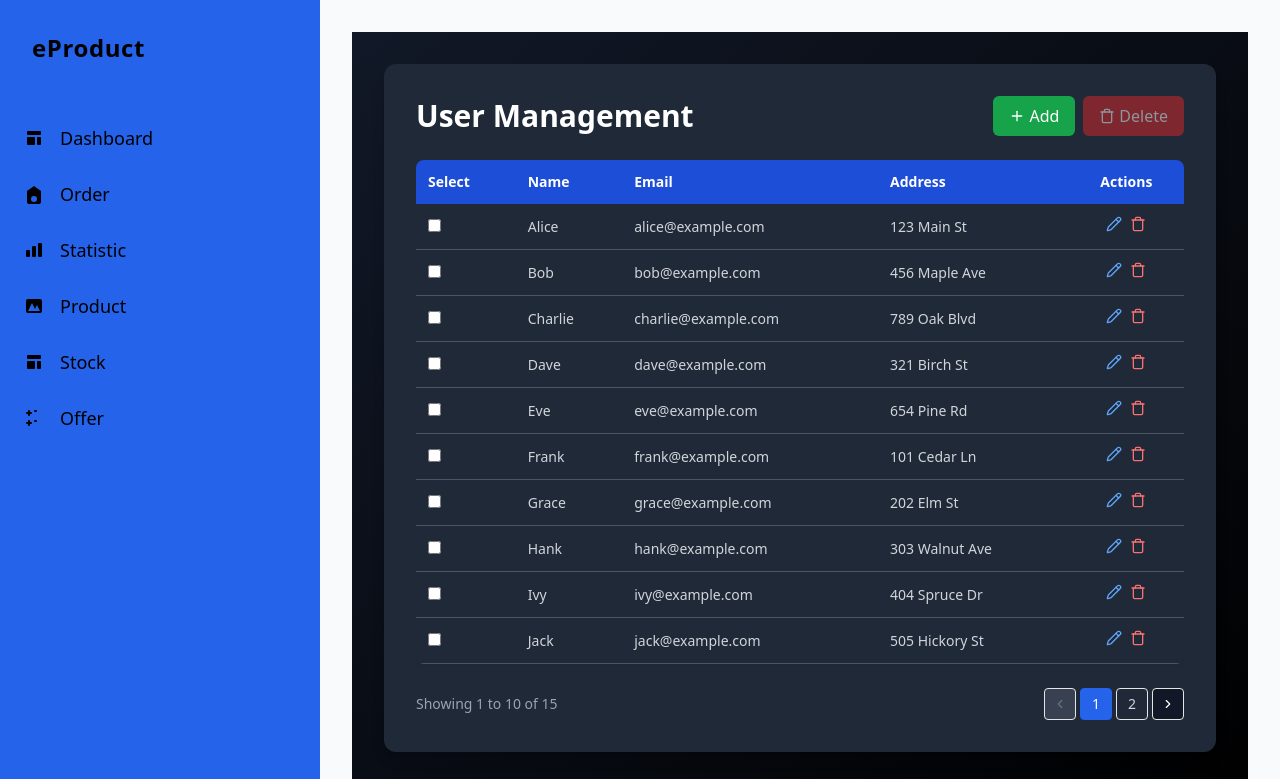
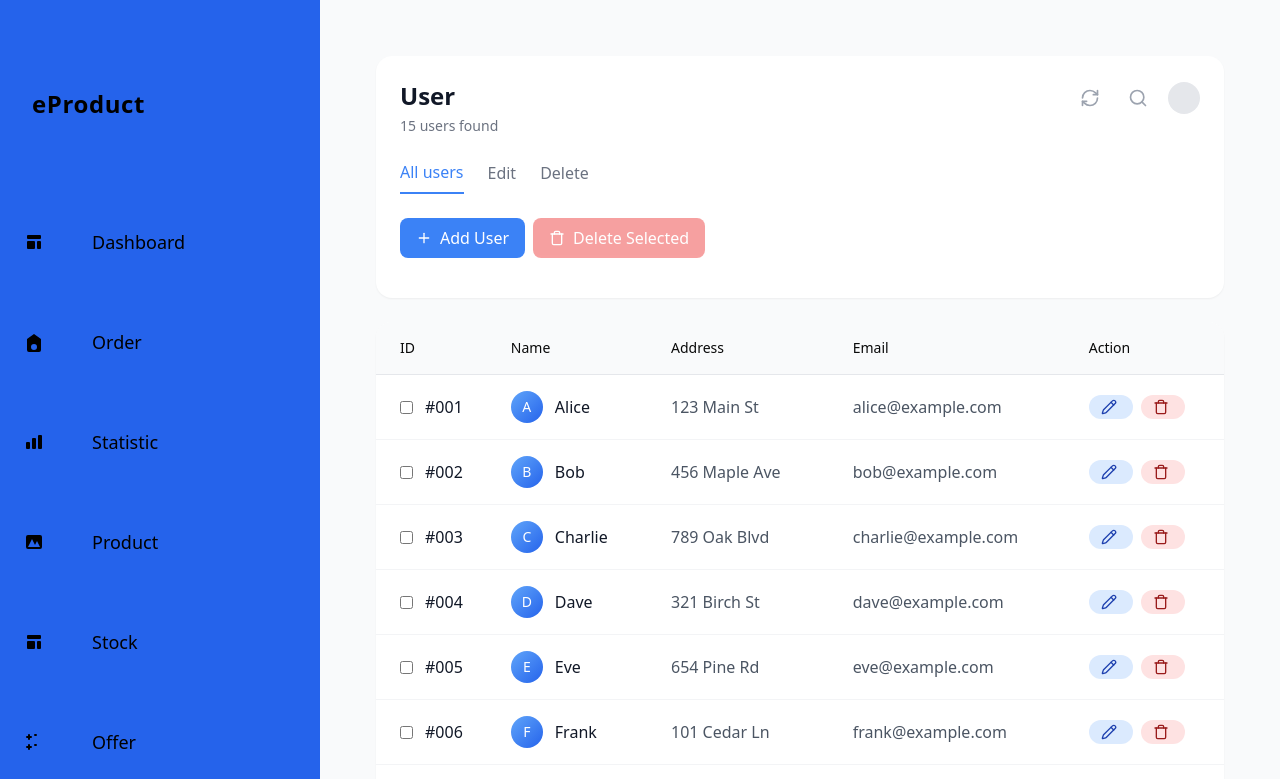
Before and after one commit to GowdaShreyas123/NEXT-JS-PROJECT, a Next.js app: page /dashboard in a window 1280 px wide. Shown: the top 779 px of the page. Built offline with nearby package versions, Linux system fonts and the light colour scheme.

Commit message:
changed the ui of the dashboard

```diff
--- a/src/app/dashboard/layout.tsx
+++ b/src/app/dashboard/layout.tsx
@@ -19,7 +19,7 @@ export default function DashboardLayout({ children }: { children: ReactNode }) {
  <aside className="relative w-80 bg-blue-600 text-black flex flex-col justify-between overflow-visible">
 <div className="relative z-10">
 <div className="p-8 pb-12">
-<h1 className="text-2xl font-bold tracking-wide">eProduct</h1>
+<h1 className="text-2xl font-bold tracking-wide mt-14">eProduct</h1>
 </div>
 
  <nav className="space-y-1 relative">
@@ -30,7 +30,7 @@ export default function DashboardLayout({ children }: { children: ReactNode }) {
 
  <Link
  href={item.path}
- className="relative flex items-center gap-4 py-3 px-6 w-full z-10"
+ className="relative flex items-center gap-12 mt-12 py-3 px-6 w-full z-10"
  >
  <span className="w-5 h-5 flex items-center justify-center">
  {item.icon()}
--- a/src/app/dashboard/page.tsx
+++ b/src/app/dashboard/page.tsx
@@ -1,7 +1,7 @@
 "use client";
 
 import React, { useState } from "react";
-import { Pencil, Plus, Trash, ChevronLeft, ChevronRight } from "lucide-react";
+import { Pencil, Plus, Trash, ChevronLeft, ChevronRight, MoreHorizontal, Search, RefreshCw } from "lucide-react";
 import { motion, AnimatePresence } from "framer-motion";
 
 interface User {
@@ -106,11 +106,11 @@ export default function UserListPage() {
     return pages.map((page) => (
       <button
         key={page}
-        className={`w-8 h-8 flex items-center justify-center text-sm font-medium border ${
+        className={`w-8 h-8 flex items-center justify-center text-sm font-medium rounded-md ${
           currentPage === page
-            ? "bg-blue-600 text-white border-blue-600"
-            : "bg-gray-800 text-gray-300 hover:bg-gray-700"
-        } rounded`}
+            ? "bg-blue-500 text-white"
+            : "text-gray-500 hover:bg-gray-100 hover:text-gray-700"
+        }`}
         onClick={() => setCurrentPage(page)}
       >
         {page}
@@ -119,60 +119,98 @@ export default function UserListPage() {
   };
 
   return (
-    <div className="min-h-screen bg-gradient-to-br from-gray-900 to-black p-8 text-white">
-      <div className="max-w-7xl mx-auto bg-gray-800 rounded-xl shadow-lg p-8">
-        {/* Top Bar */}
-        <div className="flex justify-between items-center mb-6">
-          <h1 className="text-3xl font-bold">User Management</h1>
-          <div className="flex gap-2">
+    <div className="min-h-screen bg-gray-50 p-6">
+      <div className="max-w-8xl mx-auto">
+        {/* Header */}
+        <div className="bg-white rounded-2xl shadow-sm p-6 mb-6">
+          <div className="flex justify-between items-start mb-6">
+            <div>
+              <h1 className="text-2xl font-semibold text-gray-900 mb-1">User</h1>
+              <p className="text-gray-500 text-sm">{users.length} users found</p>
+            </div>
+            <div className="flex items-center gap-3">
+              <button className="p-2 text-gray-400 hover:text-gray-600 hover:bg-gray-100 rounded-lg">
+                <RefreshCw size={20} />
+              </button>
+              <button className="p-2 text-gray-400 hover:text-gray-600 hover:bg-gray-100 rounded-lg">
+                <Search size={20} />
+              </button>
+              <div className="w-8 h-8 bg-gray-200 rounded-full"></div>
+            </div>
+          </div>
+
+          {/* Filter tabs */}
+          <div className="flex gap-6 mb-6">
+            <button className="text-blue-500 border-b-2 border-blue-500 pb-2 font-medium">All users</button>
+            <button className="text-gray-500 pb-2 hover:text-gray-700">Edit</button>
+            <button className="text-gray-500 pb-2 hover:text-gray-700">Delete</button>
+          </div>
+
+          {/* Action buttons */}
+          <div className="flex gap-2 mb-4">
             <button
-              className="flex items-center gap-1 px-4 py-2 bg-green-600 text-white rounded-md hover:bg-green-700"
+              className="flex items-center gap-2 px-4 py-2 bg-blue-500 text-white rounded-lg hover:bg-blue-600 font-medium"
               onClick={() => {
                 setEditingUser(null);
                 setFormData({ name: "", email: "", address: "" });
                 setShowModal(true);
               }}
             >
-              <Plus size={16} /> Add
+              <Plus size={16} /> Add User
             </button>
             <button
-              className="flex items-center gap-1 px-4 py-2 bg-red-600 text-white rounded-md hover:bg-red-700 disabled:opacity-50"
+              className={`flex items-center gap-2 px-4 py-2 bg-red-500 text-white rounded-lg hover:bg-red-600 font-medium ${
+                selectedIds.length === 0 ? 'opacity-50 cursor-not-allowed' : ''
+              }`}
               onClick={deleteSelected}
               disabled={selectedIds.length === 0}
             >
-              <Trash size={16} /> Delete
+              <Trash size={16} /> Delete Selected
             </button>
           </div>
         </div>
 
-        {/* User Table */}
-        <div className="overflow-x-auto rounded-lg shadow-sm">
-          <table className="w-full table-auto text-sm text-left text-gray-300">
-            <thead className="bg-blue-700 text-white">
+        {/* Table */}
+        <div className="bg-white rounded-2xl shadow-sm overflow-hidden">
+          <div className="">
+            <table className="w-full">
+              <thead className="bg-gray-50 border-b border-gray-200">
                 <tr>
-                <th className="p-3">Select</th>
-                <th className="p-3">Name</th>
-                <th className="p-3">Email</th>
-                <th className="p-3">Address</th>
-                <th className="p-3 text-center">Actions</th>
+                  <th className="text-left py-4 px-6 text-sm font-medium text-black-500 w-12">ID</th>
+                  <th className="text-left py-4 px-6 text-sm font-medium text-black-500">Name</th>
+                  <th className="text-left py-4 px-6 text-sm font-medium text-black-500">Address</th>
+                  <th className="text-left py-4 px-6 text-sm font-medium text-black-500">Email</th>
+                  <th className="text-left py-4 px-6 text-sm font-medium text-black-500">Action</th>
                 </tr>
               </thead>
               <tbody>
-              {currentUsers.map((user) => (
-                <tr key={user.id} className="border-b border-gray-600 hover:bg-gray-700">
-                  <td className="p-3">
+                {currentUsers.map((user, index) => (
+                  <tr key={user.id} className={`border-b border-gray-100 hover:bg-blue-500 hover:shadow-lg hover:scale-105 transition-all duration-200 ${selectedIds.includes(user.id) ? 'bg-blue-50' : ''}`}>
+                    <td className="py-4 px-6">
+                      <div className="flex items-center gap-3">
                         <input
                           type="checkbox"
                           checked={selectedIds.includes(user.id)}
                           onChange={() => toggleSelect(user.id)}
+                          className="rounded border-gray-300 text-blue-500 focus:ring-blue-500"
                         />
+                        <span className="text-gray-900 font-medium">#{user.id.toString().padStart(3, '0')}</span>
+                      </div>
                     </td>
-                  <td className="p-3 font-medium">{user.name}</td>
-                  <td className="p-3">{user.email}</td>
-                  <td className="p-3">{user.address}</td>
-                  <td className="p-3 text-center space-x-2">
+                    <td className="py-4 px-6">
+                      <div className="flex items-center gap-3">
+                        <div className="w-8 h-8 bg-gradient-to-br from-blue-400 to-blue-600 rounded-full flex items-center justify-center text-white text-sm font-medium">
+                          {user.name.charAt(0)}
+                        </div>
+                        <span className="text-gray-900 font-medium">{user.name}</span>
+                      </div>
+                    </td>
+                    <td className="py-4 px-6 text-gray-600">{user.address}</td>
+                    <td className="py-4 px-6 text-gray-600">{user.email}</td>
+                    <td className="py-4 px-6">
+                      <div className="flex items-center gap-2">
                         <button
-                      className="text-blue-400 hover:text-blue-200"
+                          className="inline-flex items-center px-3 py-1 bg-blue-100 text-blue-800 text-xs font-medium rounded-full hover:bg-blue-200"
                           onClick={() => {
                             setEditingUser(user);
                             setFormData({
@@ -183,15 +221,17 @@ export default function UserListPage() {
                             setShowModal(true);
                           }}
                         >
-                      <Pencil size={16} />
+                          <Pencil size={16} className="mr-1" />
                         </button>
                         <button
-                      className="text-red-400 hover:text-red-200"
+                           className="inline-flex items-center px-3 py-1 bg-red-100 text-red-800 text-xs font-medium rounded-full hover:bg-red-200"
                           onClick={() => deleteUser(user.id)}
                         >
-                      <Trash size={16} />
+                          <Trash size={16} className="mr-1" />
                         </button>
+                      </div>
                     </td>
+
                   </tr>
                 ))}
               </tbody>
@@ -199,36 +239,37 @@ export default function UserListPage() {
           </div>
 
           {/* Pagination */}
-        <div className="flex justify-between items-center mt-6">
-          <div className="text-sm text-gray-400">
-            Showing <span className="font-medium">{indexOfFirstUser + 1}</span> to{" "}
-            <span className="font-medium">{Math.min(indexOfLastUser, users.length)}</span> of{" "}
-            <span className="font-medium">{users.length}</span>
+          <div className="flex justify-between items-center px-6 py-4 border-t border-gray-200 bg-gray-50">
+            <div className="text-sm text-gray-500">
+              Showing {indexOfFirstUser + 1} to {Math.min(indexOfLastUser, users.length)} of {users.length}
             </div>
-          <div className="flex items-center space-x-1">
+            <div className="flex items-center gap-2">
               <button
-              className={`w-8 h-8 flex items-center justify-center border ${
+                className={`p-2 rounded-lg ${
                   currentPage === 1
-                  ? "bg-gray-700 text-gray-500 cursor-not-allowed"
-                  : "bg-gray-900 text-white hover:bg-gray-700"
-              } rounded`}
+                    ? "text-gray-300 cursor-not-allowed"
+                    : "text-gray-500 hover:bg-gray-100"
+                }`}
                 onClick={goToPreviousPage}
                 disabled={currentPage === 1}
               >
-              <ChevronLeft size={14} />
+                <ChevronLeft size={16} />
               </button>
+              <div className="flex gap-1">
                 {renderPaginationNumbers()}
+              </div>
               <button
-              className={`w-8 h-8 flex items-center justify-center border ${
+                className={`p-2 rounded-lg ${
                   currentPage === totalPages
-                  ? "bg-gray-700 text-gray-500 cursor-not-allowed"
-                  : "bg-gray-900 text-white hover:bg-gray-700"
-              } rounded`}
+                    ? "text-gray-300 cursor-not-allowed"
+                    : "text-gray-500 hover:bg-gray-100"
+                }`}
                 onClick={goToNextPage}
                 disabled={currentPage === totalPages}
               >
-              <ChevronRight size={14} />
+                <ChevronRight size={16} />
               </button>
+            </div>
           </div>
         </div>
       </div>
@@ -243,41 +284,50 @@ export default function UserListPage() {
             exit={{ opacity: 0 }}
           >
             <motion.div
-              className="bg-gray-900 text-white p-6 rounded-lg shadow-lg max-w-md w-full"
+              className="bg-white p-6 rounded-2xl shadow-xl max-w-md w-full mx-4"
               initial={{ scale: 0.8, opacity: 0 }}
               animate={{ scale: 1, opacity: 1 }}
               exit={{ scale: 0.8, opacity: 0 }}
               transition={{ duration: 0.3 }}
             >
-              <h2 className="text-xl font-semibold mb-4">
-                {editingUser ? "Edit User" : "Add User"}
+              <h2 className="text-xl font-semibold mb-6 text-gray-900">
+                {editingUser ? "Edit User" : "Add New User"}
               </h2>
               <div className="space-y-4">
+                <div>
+                  <label className="block text-sm font-medium text-gray-700 mb-2">Name</label>
                   <input
                     type="text"
-                  placeholder="Name"
                     value={formData.name}
                     onChange={(e) => setFormData({ ...formData, name: e.target.value })}
-                  className="w-full p-2 border rounded bg-gray-800 text-white border-gray-600 focus:outline-none focus:ring-2 focus:ring-blue-500"
+                    className="w-full p-3 border border-gray-300 rounded-lg focus:outline-none focus:ring-2 focus:ring-blue-500 focus:border-transparent"
+                    placeholder="Enter name"
                   />
+                </div>
+                <div>
+                  <label className="block text-sm font-medium text-gray-700 mb-2">Email</label>
                   <input
                     type="email"
-                  placeholder="Email"
                     value={formData.email}
                     onChange={(e) => setFormData({ ...formData, email: e.target.value })}
-                  className="w-full p-2 border rounded bg-gray-800 text-white border-gray-600 focus:outline-none focus:ring-2 focus:ring-blue-500"
+                    className="w-full p-3 border border-gray-300 rounded-lg focus:outline-none focus:ring-2 focus:ring-blue-500 focus:border-transparent"
+                    placeholder="Enter email"
                   />
+                </div>
+                <div>
+                  <label className="block text-sm font-medium text-gray-700 mb-2">Address</label>
                   <input
                     type="text"
-                  placeholder="Address"
                     value={formData.address}
                     onChange={(e) => setFormData({ ...formData, address: e.target.value })}
-                  className="w-full p-2 border rounded bg-gray-800 text-white border-gray-600 focus:outline-none focus:ring-2 focus:ring-blue-500"
+                    className="w-full p-3 border border-gray-300 rounded-lg focus:outline-none focus:ring-2 focus:ring-blue-500 focus:border-transparent"
+                    placeholder="Enter address"
                   />
                 </div>
-              <div className="mt-6 flex justify-end gap-2">
+              </div>
+              <div className="mt-6 flex justify-end gap-3">
                 <button
-                  className="px-4 py-2 bg-gray-600 rounded hover:bg-gray-700"
+                  className="px-4 py-2 text-gray-700 border border-gray-300 rounded-lg hover:bg-gray-50"
                   onClick={() => {
                     setShowModal(false);
                     setEditingUser(null);
@@ -287,10 +337,10 @@ export default function UserListPage() {
                   Cancel
                 </button>
                 <button
-                  className="px-4 py-2 bg-blue-600 text-white rounded hover:bg-blue-700"
+                  className="px-4 py-2 bg-blue-500 text-white rounded-lg hover:bg-blue-600"
                   onClick={handleModalSubmit}
                 >
-                  {editingUser ? "Update" : "Add"}
+                  {editingUser ? "Update User" : "Add User"}
                 </button>
               </div>
             </motion.div>
```
Also changed, not shown: 1 other file (tests, documents, lock files or other folders). Lines whose indentation alone changed are shown as unchanged.
